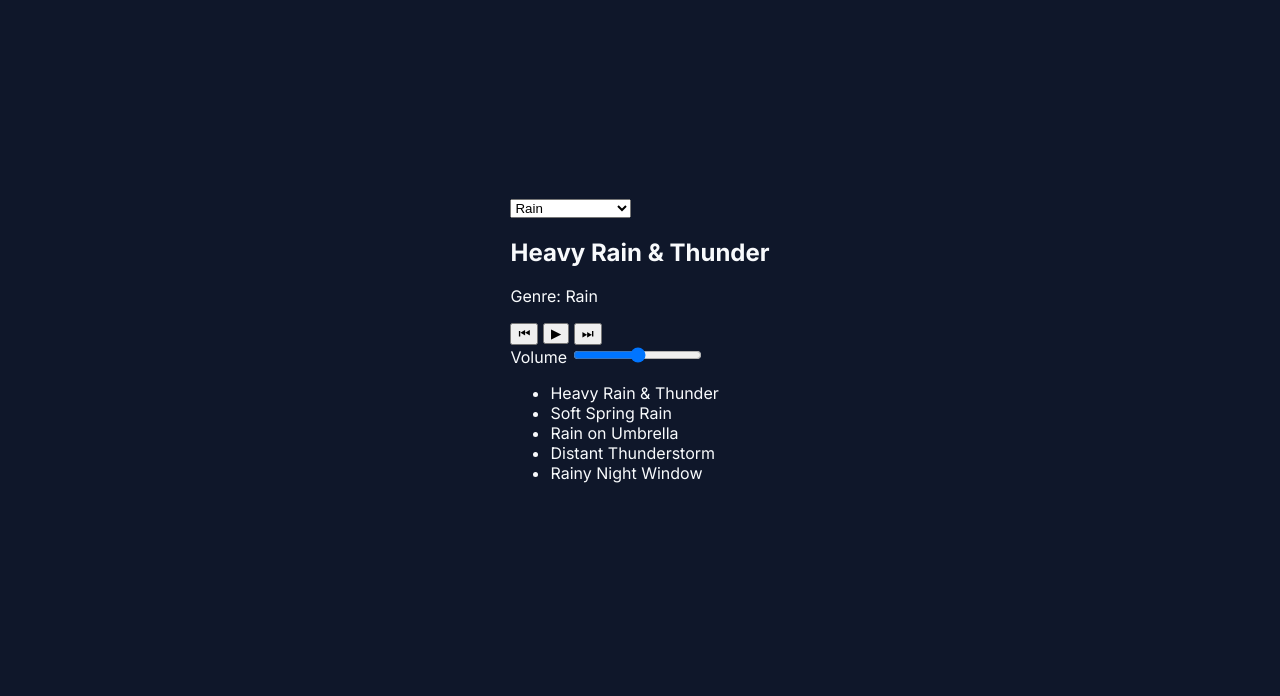
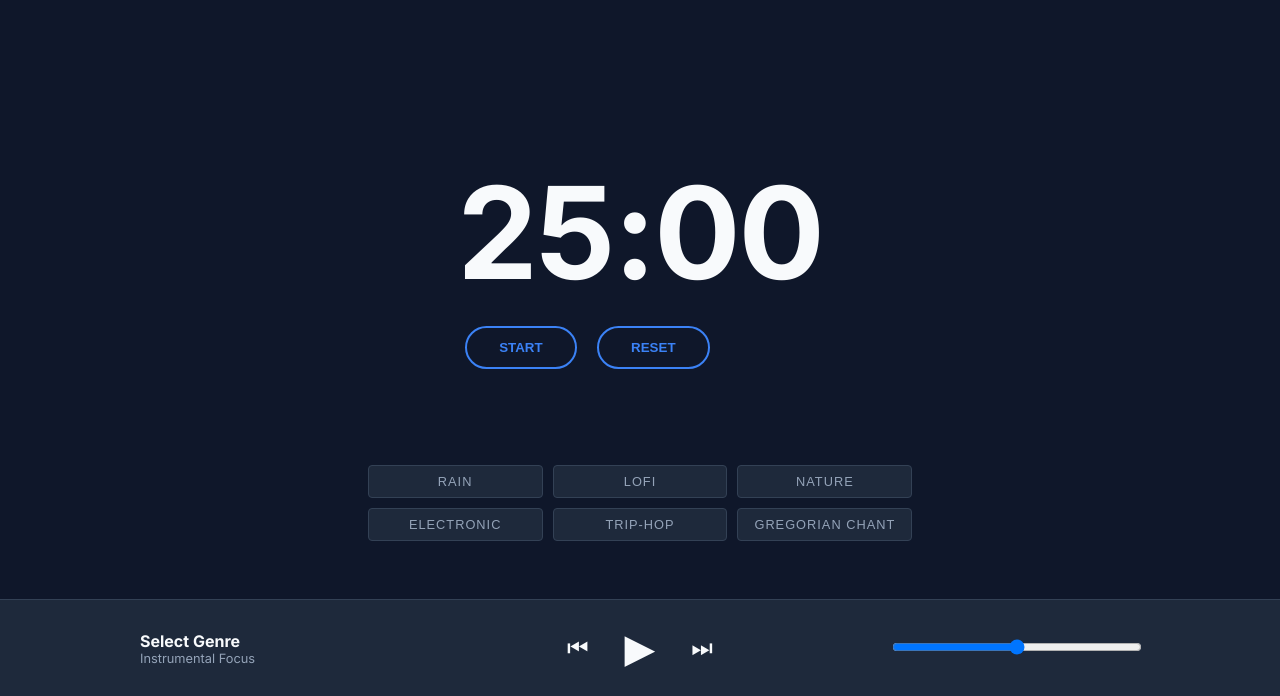
Before and after one commit to edimaudo/focusedfm, a Flask app: page / in a window 1280 px wide. Shown: the part 104-800 px from the top of the page. Run offline with Flask 3, Linux system fonts and the light colour scheme.

Commit message:
Update index.html

```diff
--- a/templates/index.html
+++ b/templates/index.html
@@ -1,37 +1,42 @@
 {% extends "base.html" %}
 
 {% block content %}
-<div class="player-card">
-    <section class="music-player">
-        <select id="genre-selector" class="genre-select" aria-label="Select Genre">
-            {% for genre in playlists.keys() %}
-                <option value="{{ genre }}">{{ genre }}</option>
-            {% endfor %}
-        </select>
+<div class="container">
+    <div class="timer-section">
+        <div class="timer-display" id="timer">25:00</div>
+        <div class="timer-controls">
+            <button class="btn-timer" id="start-pause">START</button>
+            <button class="btn-timer" id="reset-timer">RESET</button>
+        </div>
+    </div>
 
-        <div class="now-playing">
-            <h2 id="current-track-name">Select a track</h2>
-            <p id="current-genre-display">Genre: Rain</p>
+    <div class="genre-grid">
+        {% for genre in playlists.keys() %}
+            <button class="genre-btn" onclick="selectGenre('{{ genre }}')">{{ genre }}</button>
+        {% endfor %}
+    </div>
+</div>
+
+<footer class="player-bar">
+    <div class="player-grid">
+        <div class="now-playing-info">
+            <h4 id="track-name">Select Genre</h4>
+            <p id="genre-name">Instrumental Focus</p>
         </div>
 
-        <div class="controls">
-            <button id="prev-btn" aria-label="Previous Track">⏮</button>
-            <button id="play-btn" aria-label="Play or Pause">▶</button>
-            <button id="next-btn" aria-label="Next Track">⏭</button>
+        <div class="audio-controls">
+            <button class="ctrl-btn" id="prev-track">⏮</button>
+            <button class="ctrl-btn" id="play-pause-audio" style="font-size: 2.5rem;">▶</button>
+            <button class="ctrl-btn" id="next-track">⏭</button>
         </div>
 
-        <div class="volume-container">
-            <label for="volume-slider">Volume</label>
-            <input type="range" id="volume-slider" min="0" max="1" step="0.1" value="0.5">
+        <div class="volume-box">
+            <input type="range" id="volume" min="0" max="1" step="0.01" value="0.5" style="width: 100%;">
         </div>
-
-        <ul id="track-list" class="track-list">
-            </ul>
-    </section>
-</div>
+    </div>
+</footer>
 
 <script>
-    // Pass Python data to JS
     const playlists = {{ playlists | tojson }};
 </script>
 {% endblock %}
```
